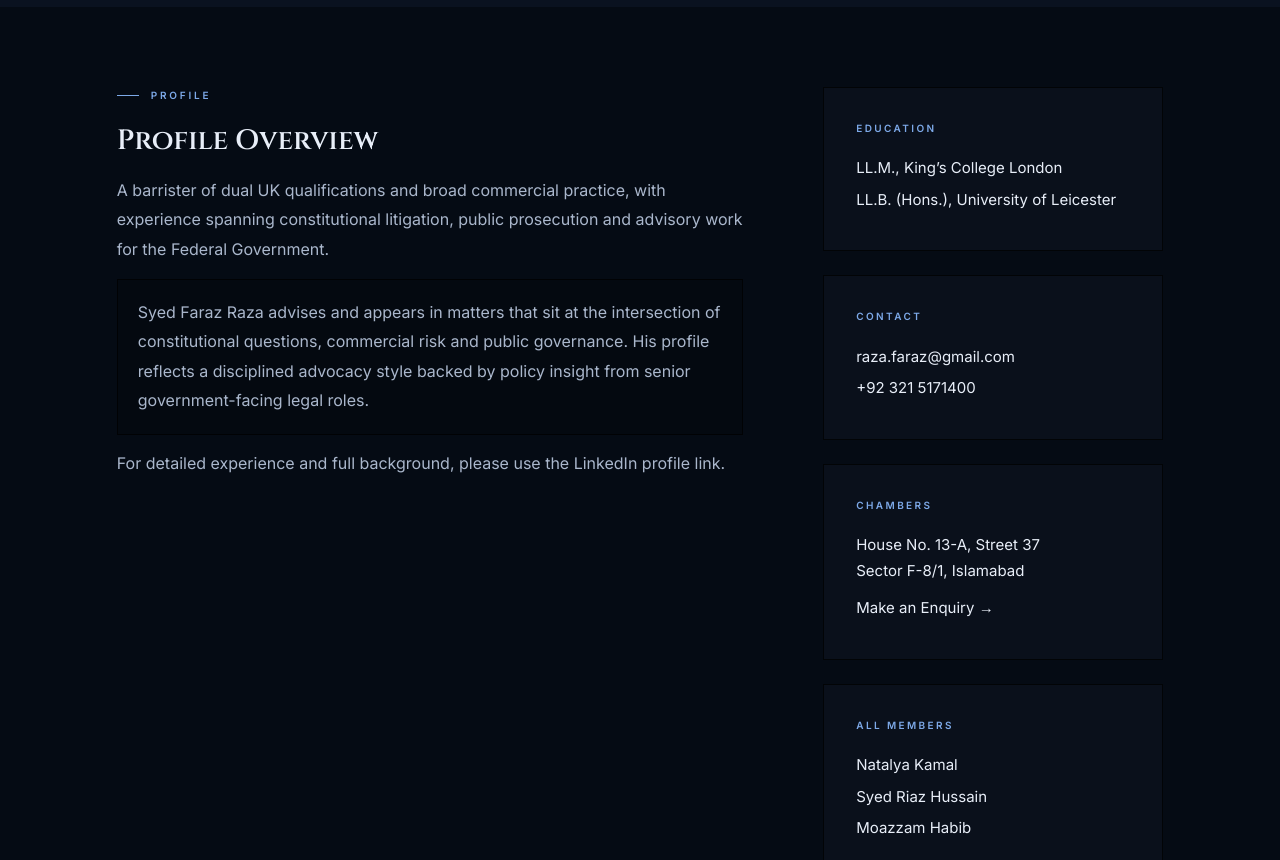
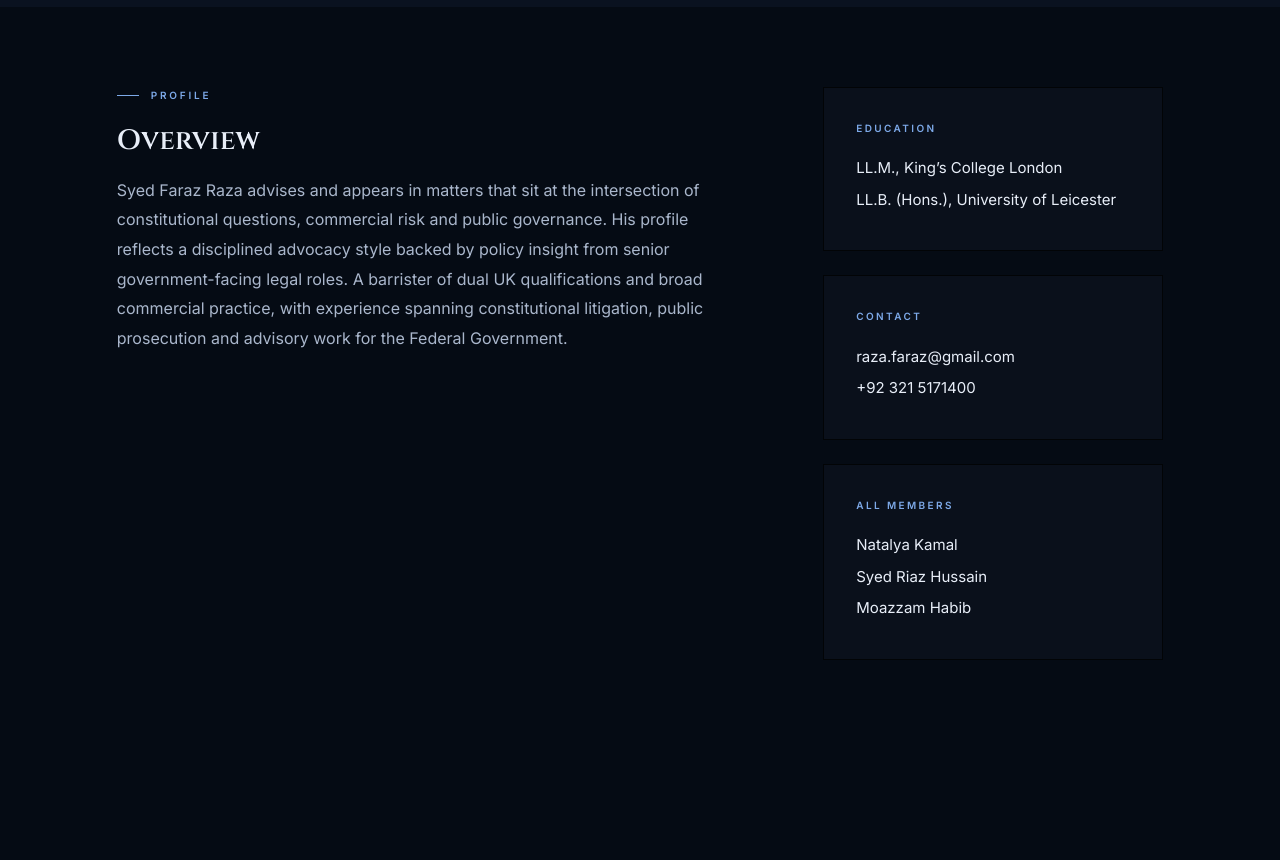
Before and after one commit to Hassanahmed-15/13A-LAW-CHAMBERS, a React (Vite) app in the folder react-app/: page /profile/faraz in a window 1280 px wide. Shown: the part 560-1420 px from the top of the page. After the commit the page ends 1324 px from the top, so only its background shows below. Built offline with nearby package versions, Linux system fonts and the light colour scheme.

Commit message:
Refine homepage and profile copy

```diff
--- a/react-app/src/App.css
+++ b/react-app/src/App.css
@@ -425,8 +425,8 @@ footer{
   padding-bottom:56px;border-bottom:1px solid rgba(255,255,255,.08);
 }
 @media(max-width:760px){.foot-grid{grid-template-columns:1fr;gap:36px}}
-.foot-brand-row{display:flex;align-items:flex-start;gap:12px;margin-bottom:16px}
-.foot-logo{color:var(--gold);flex-shrink:0;margin-top:3px}
+.foot-brand-row{display:flex;align-items:center;gap:14px;margin-bottom:16px}
+.foot-logo{color:var(--gold);flex-shrink:0}
 .foot-brand{font-family:var(--brand);font-size:24px;font-weight:600;color:var(--ink);letter-spacing:.02em;margin:0}
 .foot-tagline{font-family:var(--sans);font-size:9.5px;font-weight:600;letter-spacing:.22em;text-transform:uppercase;color:var(--gold);margin-top:3px}
 .foot-note{font-size:13px;color:rgba(232,236,241,.45);line-height:1.8}
--- a/react-app/src/Home.jsx
+++ b/react-app/src/Home.jsx
@@ -15,7 +15,7 @@ export default function Home() {
             <h1 className="hero-title">13A Law Chambers</h1>
           </div>
           <div className="hero-divider" />
-          <p className="hero-sub">A shared chambers of independent advocates, committed to rigorous counsel and principled advocacy across the courts of Pakistan.</p>
+          <p className="hero-sub">A leading chamber of advocates, committed to rigorous counsel and principled advocacy across the courts of Pakistan.</p>
         </header>
       </main>
       <Footer />
--- a/react-app/src/Profile.jsx
+++ b/react-app/src/Profile.jsx
@@ -41,11 +41,6 @@ function Sidebar({ member }) {
           })}
         </div>
       ))}
-      <div className="sidebar-card">
-        <h4>Chambers</h4>
-        <p>House No. 13-A, Street 37<br />Sector F-8/1, Islamabad</p>
-        <Link to="/contact" className="prof-link prof-link--cta">Make an Enquiry →</Link>
-      </div>
       {linkedIn && (
         <div className="sidebar-card">
           <h4>Full Profile</h4>
@@ -119,10 +114,8 @@ export default function Profile() {
         <main>
           <div className="prof-section">
             <div className="section-label">Profile</div>
-            <h3>Profile Overview</h3>
-            <p>{member.summary}</p>
-            {member.profileIntro && <p className="prof-highlight">{member.profileIntro}</p>}
-            <p>For detailed experience and full background, please use the LinkedIn profile link.</p>
+            <h3>Overview</h3>
+            <p>{[member.profileIntro, member.summary].filter(Boolean).join(' ')}</p>
           </div>
         </main>
         <Sidebar member={member} />
--- a/react-app/src/SiteChrome.jsx
+++ b/react-app/src/SiteChrome.jsx
@@ -102,7 +102,7 @@ export function Footer() {
       <div className="foot-grid">
         <div>
           <div className="foot-brand-row">
-            <ScalesLogo size={22} className="foot-logo" />
+            <ScalesLogo size={26} className="foot-logo" />
             <div>
               <div className="foot-brand">13A Law Chambers</div>
               <div className="foot-tagline">Advocates &amp; Legal Consultants&nbsp;·&nbsp;Islamabad</div>
@@ -124,7 +124,7 @@ export function Footer() {
           <span>House No. 13-A, Street 37</span>
           <span>Sector F-8/1, Islamabad</span>
           <span>Pakistan</span>
-          <a href="mailto:info@13A-LawChambers.com" style={{ marginTop: 8 }}>info@13A-LawChambers.com</a>
+          <a href="mailto:info@13alawchambers.com" style={{ marginTop: 8 }}>info@13alawchambers.com</a>
         </div>
       </div>
       <div className="foot-bottom">
--- a/react-app/src/members.js
+++ b/react-app/src/members.js
@@ -44,7 +44,7 @@ export const members = [
       { h: 'Called to the Bar', body: [{ type: 'p', text: "Lincoln's Inn, London" }, { type: 'p-muted', text: '2001' }] },
       { h: 'Contact', body: [
         { type: 'a', href: 'https://www.linkedin.com/in/natalya-kamal-alam/', text: 'LinkedIn Profile', external: true },
-        { type: 'a', href: 'https://natalyakamal.wordpress.com', text: 'natalyakamal.wordpress.com', external: true },
+        { type: 'a', href: 'mailto:info@13alawchambers.com', text: 'info@13alawchambers.com' },
       ]},
     ],
   },
--- a/react-app/src/pages/Contact.jsx
+++ b/react-app/src/pages/Contact.jsx
@@ -18,12 +18,8 @@ export default function Contact() {
           <div className="contact-grid">
             <Reveal className="contact-items">
               <div className="contact-item">
-                <strong>Chambers</strong>
-                <p>House No. 13-A, Street No. 37<br />Sector F-8/1, Islamabad, Pakistan</p>
-              </div>
-              <div className="contact-item">
                 <strong>General Enquiries</strong>
-                <a href="mailto:info@13A-LawChambers.com">info@13A-LawChambers.com</a>
+                <a href="mailto:info@13alawchambers.com">info@13alawchambers.com</a>
               </div>
               <div className="contact-item">
                 <strong>Telephone</strong>
```
